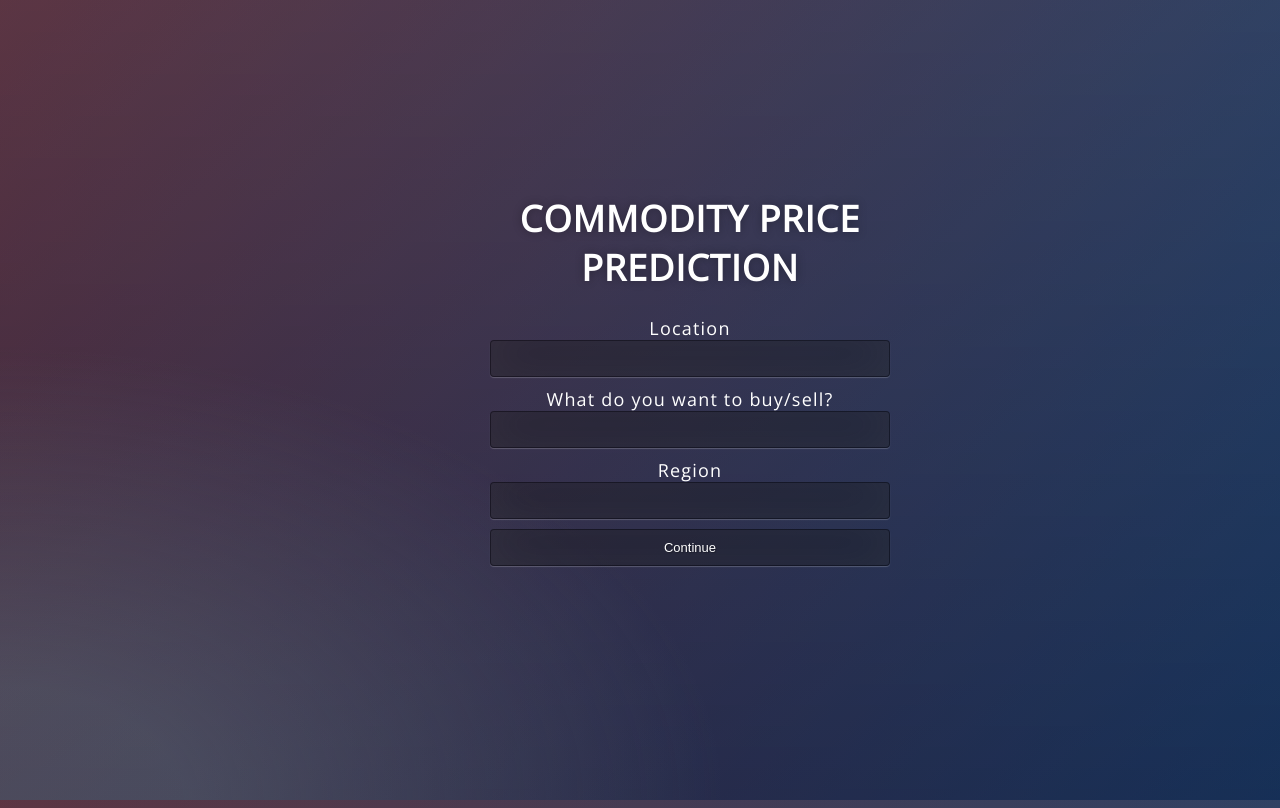
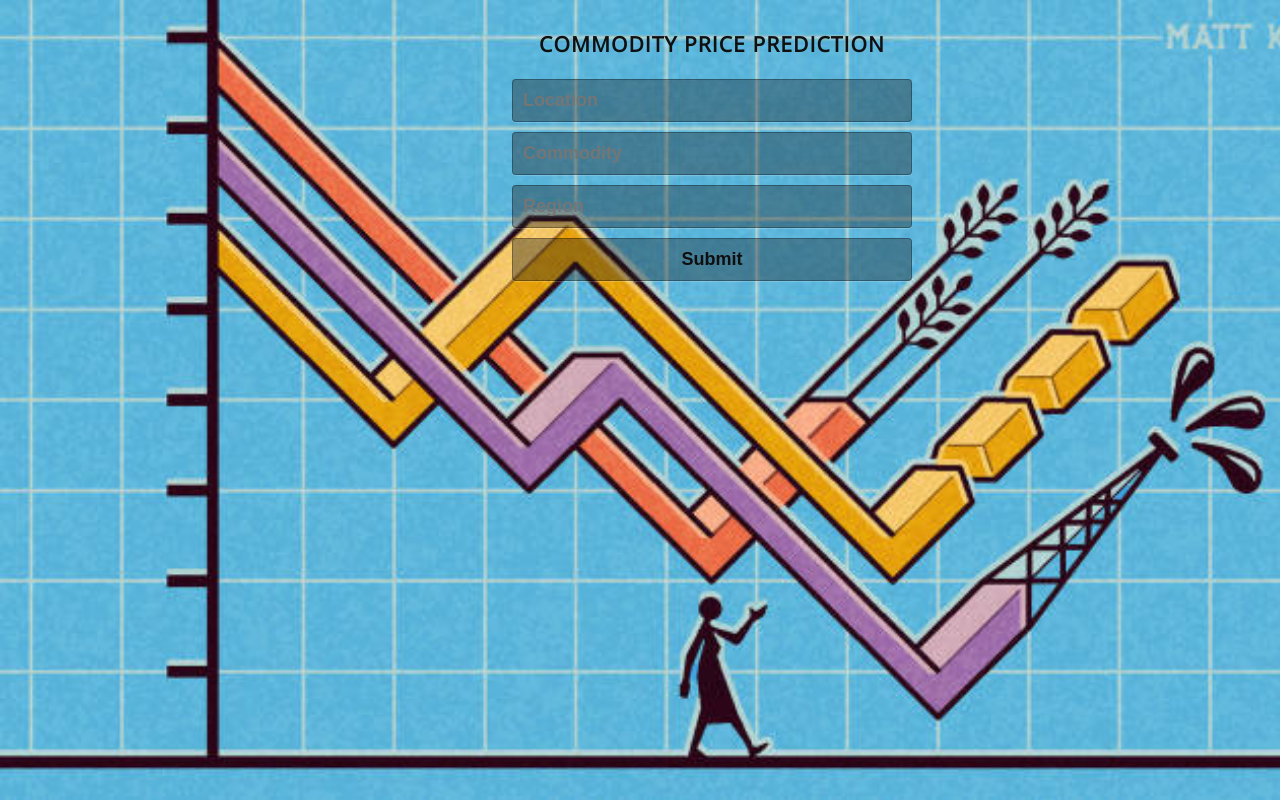
Before and after one commit to asciarp08/commodity_price_prediction, a Flask app: page / in a window 1280 px wide. Run offline with Flask 2, Linux system fonts and the light colour scheme; parts of the project's set-up code (start-up, migrations or seed data) failed here and were passed over.

Commit message:
html css

```diff
--- a/app.py
+++ b/app.py
@@ -42,7 +42,7 @@ def predict():
     prediction = sc_y.inverse_transform(prediction)
     output = round(prediction[0], 2)
 
-    return render_template('index.html', prediction_text='Expected Commodity Price : ₹ {}'.format(output))
+    return render_template('index.html', prediction_text='Expected Price : ₹ {}'.format(output))
 
 @app.route('/predict_api',methods=['POST'])
 def predict_api():
--- a/static/css/style.css
+++ b/static/css/style.css
@@ -17,24 +17,26 @@ body {
 	width: 100%;
 	height:100%;
 	font-family: 'Open Sans', sans-serif;
-	background: #092756;
-	color: #fff;
+	font-weight : bold;
+	color: rgb(17, 16, 16);
 	font-size: 18px;
 	text-align:center;
-	letter-spacing:1.2px;
-	background: -moz-radial-gradient(0% 100%, ellipse cover, rgba(104,128,138,.4) 10%,rgba(138,114,76,0) 40%),-moz-linear-gradient(top,  rgba(57,173,219,.25) 0%, rgba(42,60,87,.4) 100%), -moz-linear-gradient(-45deg,  #670d10 0%, #092756 100%);
-	background: -webkit-radial-gradient(0% 100%, ellipse cover, rgba(104,128,138,.4) 10%,rgba(138,114,76,0) 40%), -webkit-linear-gradient(top,  rgba(57,173,219,.25) 0%,rgba(42,60,87,.4) 100%), -webkit-linear-gradient(-45deg,  #670d10 0%,#092756 100%);
-	background: -o-radial-gradient(0% 100%, ellipse cover, rgba(104,128,138,.4) 10%,rgba(138,114,76,0) 40%), -o-linear-gradient(top,  rgba(57,173,219,.25) 0%,rgba(42,60,87,.4) 100%), -o-linear-gradient(-45deg,  #670d10 0%,#092756 100%);
-	background: -ms-radial-gradient(0% 100%, ellipse cover, rgba(104,128,138,.4) 10%,rgba(138,114,76,0) 40%), -ms-linear-gradient(top,  rgba(57,173,219,.25) 0%,rgba(42,60,87,.4) 100%), -ms-linear-gradient(-45deg,  #670d10 0%,#092756 100%);
-	background: -webkit-radial-gradient(0% 100%, ellipse cover, rgba(104,128,138,.4) 10%,rgba(138,114,76,0) 40%), linear-gradient(to bottom,  rgba(57,173,219,.25) 0%,rgba(42,60,87,.4) 100%), linear-gradient(135deg,  #670d10 0%,#092756 100%);
+	letter-spacing:1.1px;
+	background-image: url('background.jpg');
+	background-repeat : no-repeat;
+	background-size : cover;
+
 	filter: progid:DXImageTransform.Microsoft.gradient( startColorstr='#3E1D6D', endColorstr='#092756',GradientType=1 );
 
 }
+div.background{
+	opacity : 0.1;
+}
 .login {
 	position: absolute;
-	top: 40%;
-	left: 50%;
-	margin: -150px 0 0 -150px;
+
+	left: 40%;
+
 	width:400px;
 	height:400px;
 }
@@ -44,13 +46,15 @@ body {
 input {
 	width: 100%;
 	margin-bottom: 10px;
-	background: rgba(0,0,0,0.3);
+	background: rgba(0, 0, 0, 0.3);
 	border: none;
 	outline: none;
 	padding: 10px;
 	font-size: 13px;
-	color: #fff;
-	text-shadow: 1px 1px 1px rgba(0,0,0,0.3);
+	color: rgb(15, 15, 15);
+
+	font-weight : bold;
+	font-size : 18px;
 	border: 1px solid rgba(0,0,0,0.3);
 	border-radius: 4px;
 	box-shadow: inset 0 -5px 45px rgba(100,100,100,0.2), 0 1px 1px rgba(255,255,255,0.2);
@@ -60,4 +64,4 @@ input {
 	-ms-transition: box-shadow .5s ease;
 	transition: box-shadow .5s ease;
 }
-input:focus { box-shadow: inset 0 -5px 45px rgba(100,100,100,0.4), 0 1px 1px rgba(255,255,255,0.2); }
+input:focus { box-shadow: inset 0 0px 45px rgba(100,100,100,0.4), 0 1px 1px rgba(255,255,255,0.2); }
--- a/templates/index.html
+++ b/templates/index.html
@@ -14,17 +14,16 @@
 
 <body>
  <div class="login">
-	<h1>COMMODITY PRICE PREDICTION</h1>
+	<h3>COMMODITY PRICE PREDICTION</h3>
 
      <!-- Main Input For Receiving Query to our ML -->
     <form action="{{ url_for('predict')}}"method="post">
-      Location <input type='text' name='Center'><br>
-      What do you want to buy/sell? <input type='text' name='Commodity'><br>
-      Region <input type='text' name='Region'><br>
-      <input type='submit' value='Continue'>
+       <input type='text' name='Center' placeholder = 'Location'><br>
+       <input type='text' name='Commodity' placeholder = 'Commodity'><br>
+      <input type='text' name='Region' placeholder="Region"><br>
+      <input type='submit' value='Submit'>
     </form>
 
-   <br>
    <br>
    {{ prediction_text }}
 
```
Also changed, not shown: static/css/background.jpg (added).
